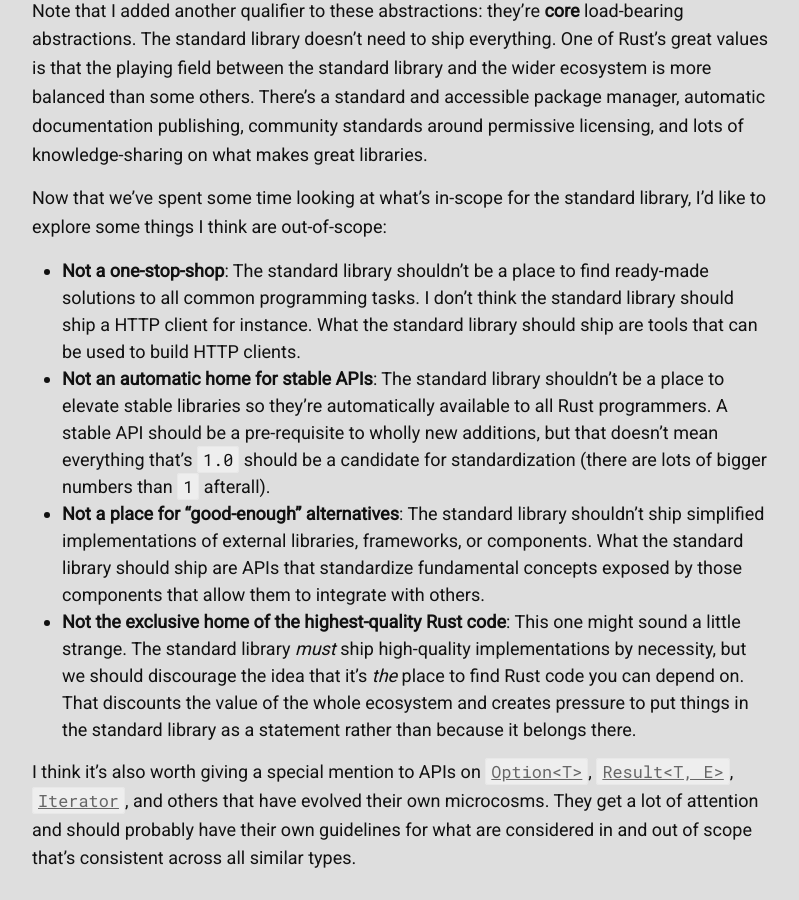
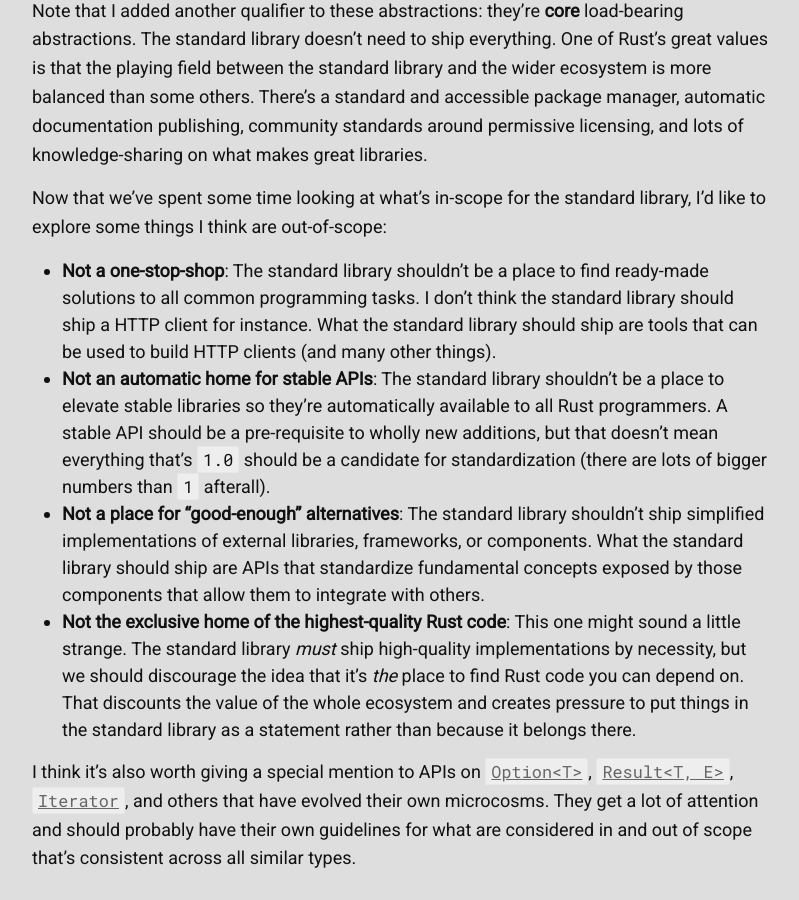
Before and after one commit to KodrAus/KodrAus.github.io, a Jekyll site: the page built from _posts/2021-09-27-what-is-std.markdown, in a window 1280 px wide and 900 px high, scrolled down 3870 px. Shown: the whole window, without its empty margins (238-1037 px from the left). Built offline with Jekyll 4.4.1, drawn with Linux system fonts in a browser that asks for light colours; some web fonts are replaced.

Commit message:
Update 2021-09-27-what-is-std.markdown

```diff
--- a/_posts/2021-09-27-what-is-std.markdown
+++ b/_posts/2021-09-27-what-is-std.markdown
@@ -73,7 +73,7 @@ Note that I added another qualifier to these abstractions: they're **core** load
 
 Now that we've spent some time looking at what's in-scope for the standard library, I'd like to explore some things I think are out-of-scope:
 
-- **Not a one-stop-shop**: The standard library shouldn't be a place to find ready-made solutions to all common programming tasks. I don't think the standard library should ship a HTTP client for instance. What the standard library should ship are tools that can be used to build HTTP clients.
+- **Not a one-stop-shop**: The standard library shouldn't be a place to find ready-made solutions to all common programming tasks. I don't think the standard library should ship a HTTP client for instance. What the standard library should ship are tools that can be used to build HTTP clients (and many other things).
 - **Not an automatic home for stable APIs**: The standard library shouldn't be a place to elevate stable libraries so they're automatically available to all Rust programmers. A stable API should be a pre-requisite to wholly new additions, but that doesn't mean everything that's `1.0` should be a candidate for standardization (there are lots of bigger numbers than `1` afterall).
 - **Not a place for "good-enough" alternatives**: The standard library shouldn't ship simplified implementations of external libraries, frameworks, or components. What the standard library should ship are APIs that standardize fundamental concepts exposed by those components that allow them to integrate with others.
 - **Not the exclusive home of the highest-quality Rust code**: This one might sound a little strange. The standard library _must_ ship high-quality implementations by necessity, but we should discourage the idea that it's _the_ place to find Rust code you can depend on. That discounts the value of the whole ecosystem and creates pressure to put things in the standard library as a statement rather than because it belongs there.
```
